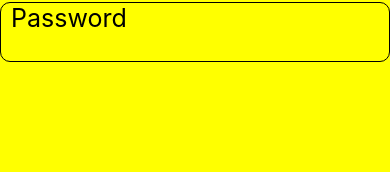
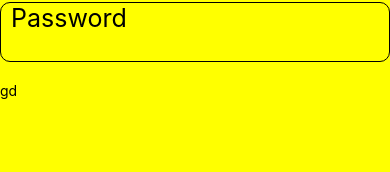
Before and after one commit to aka-ryu/ryu-s-wallet, a React Native app in the folder rwfront/: screen /Login in a window 390 px wide. Shown: the part 286-458 px from the top of the page. Built offline with nearby package versions, Linux system fonts and the light colour scheme.

Commit message:
테스트

```diff
--- a/rwfront/src/pages/guest/login/login.tsx
+++ b/rwfront/src/pages/guest/login/login.tsx
@@ -15,6 +15,7 @@ const Login = () => {
         <View style={style.inputLayer}>
           <RyusInput placeholder={'Email'}></RyusInput>
           <RyusInput placeholder={'Password'}></RyusInput>
+          <Text>gd</Text>
         </View>
 
         <View style={style.buttonLayer}></View>
```
